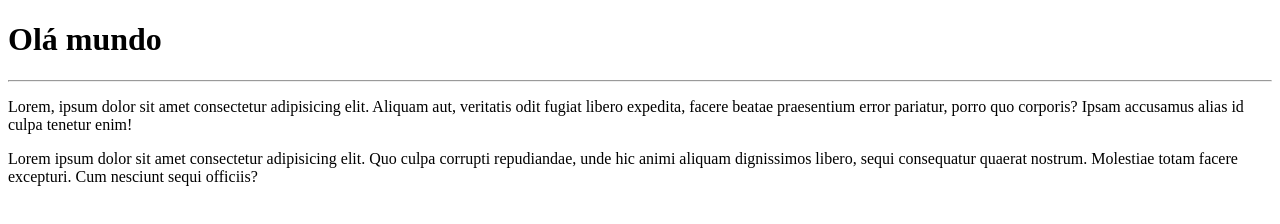
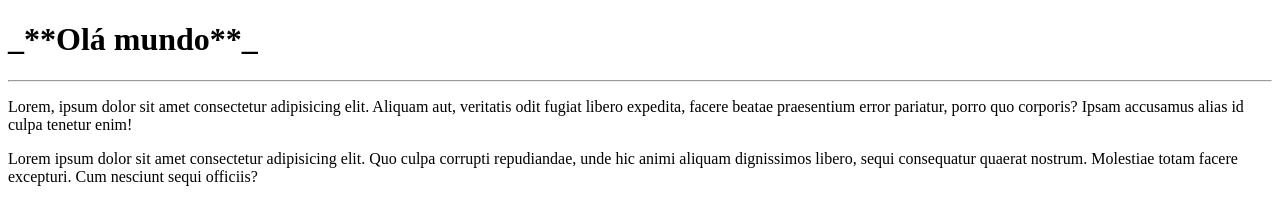
Before and after one commit to Gahbr/Hello-world, a plain HTML site: page site-exemplo/index.html in a window 1280 px wide. Drawn offline with Linux system fonts and the light colour scheme.

Commit message:
teste markdown

```diff
--- a/site-exemplo/index.html
+++ b/site-exemplo/index.html
@@ -5,7 +5,7 @@
     <meta name="viewport" content="width=device-width, initial-scale=1.0">
     <title>Meu primeiro site em repositório </title>
 </head>
-<h1>Olá mundo</h1>
+<h1>_**Olá mundo**_</h1>
 <hr>
 
 <p>Lorem, ipsum dolor sit amet consectetur adipisicing elit. Aliquam aut, veritatis odit fugiat libero expedita, facere beatae praesentium error pariatur, porro quo corporis? Ipsam accusamus alias id culpa tenetur enim!</p>
```
Also changed, not shown: 1 other file.
